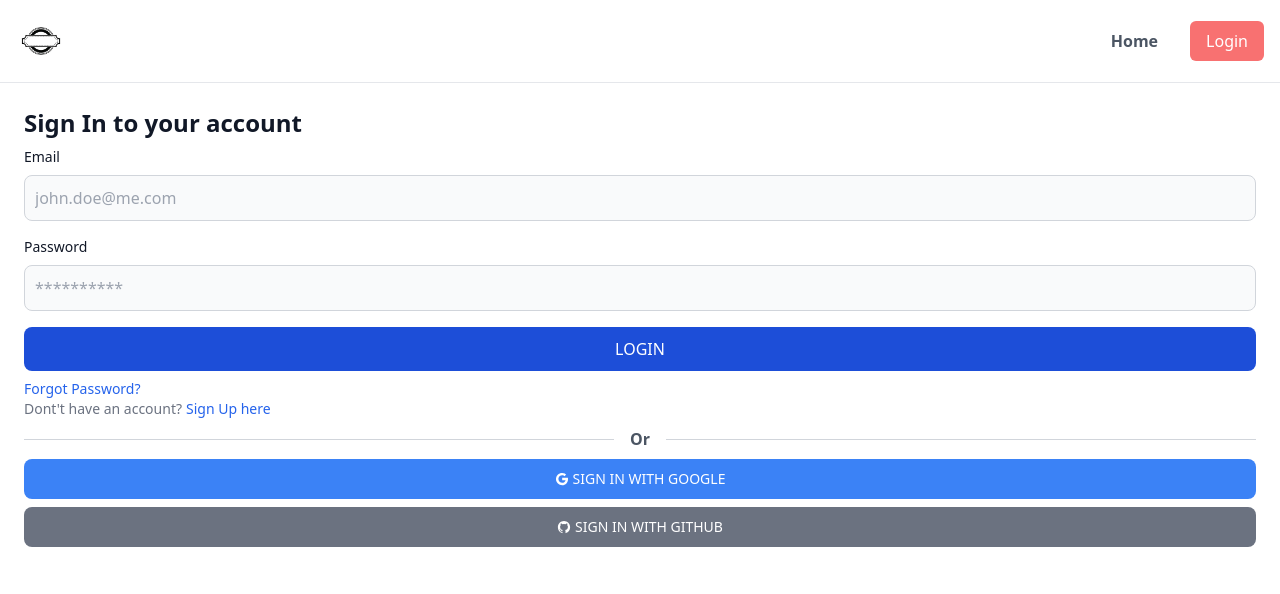
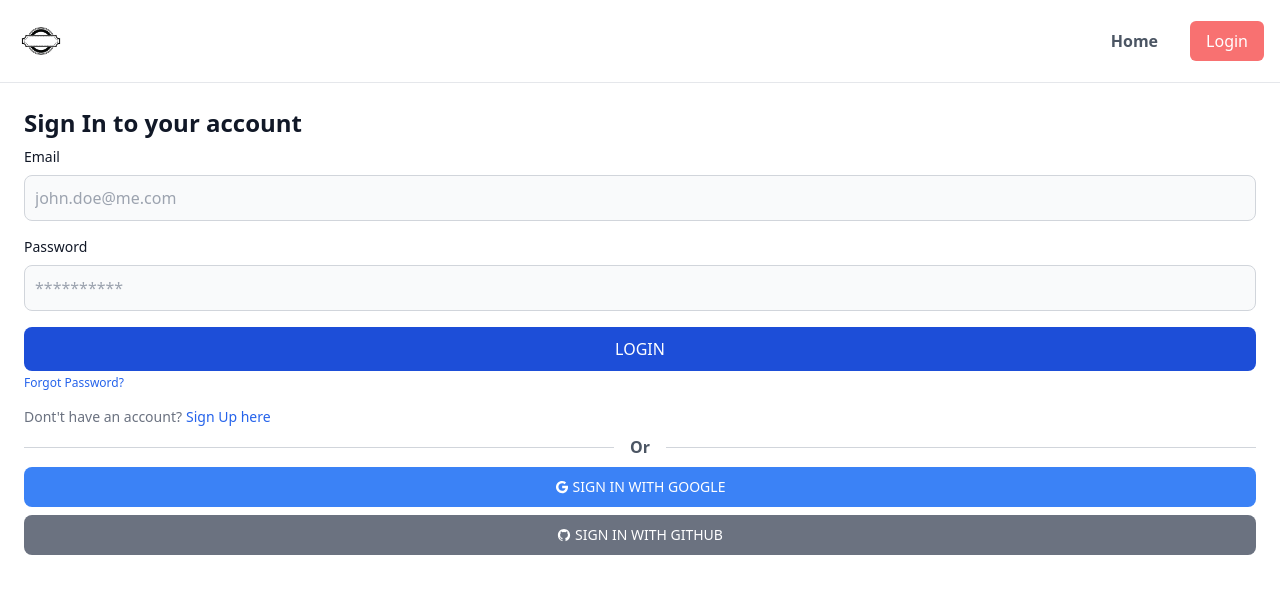
Before and after one commit to Aetyyy/SimpleAuth-NextJS, a Next.js app: page /login in a window 1280 px wide. Shown: the top 594 px of the page. Built offline with nearby package versions, Linux system fonts and the light colour scheme; no server answers.

Commit message:
Small update

```diff
--- a/src/components/auth/form-login.tsx
+++ b/src/components/auth/form-login.tsx
@@ -57,14 +57,14 @@ export default function FormLogin() {
         </div>
       </div>
       <LoginButton />
-      <div className="mt-2 text-sm font-light text-gray-500">
+      <div className="mt-1 text-xs font-light text-gray-500">
         <Link href={"/forgot-password"}>
           <span className="font-medium text-blue-600 hover:text-blue-700">
             Forgot Password?
           </span>
         </Link>
       </div>
-      <p className="text-sm font-light text-gray-500">
+      <p className="mt-4 text-sm font-light text-gray-500">
         Dont&apos;t have an account?
         <Link href={"/register"}>
           <span className="font-medium pl-1 text-blue-600 hover:text-blue-700">
```
